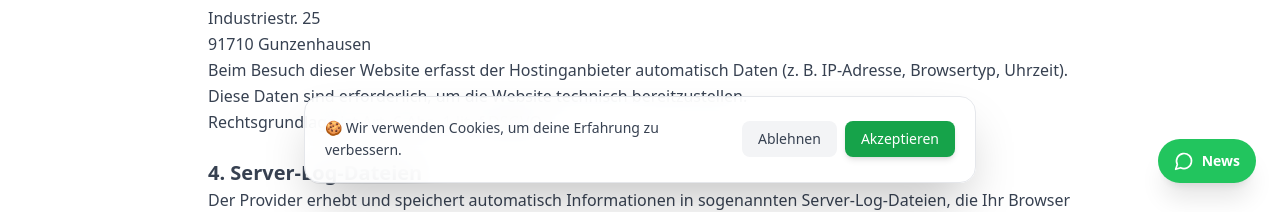
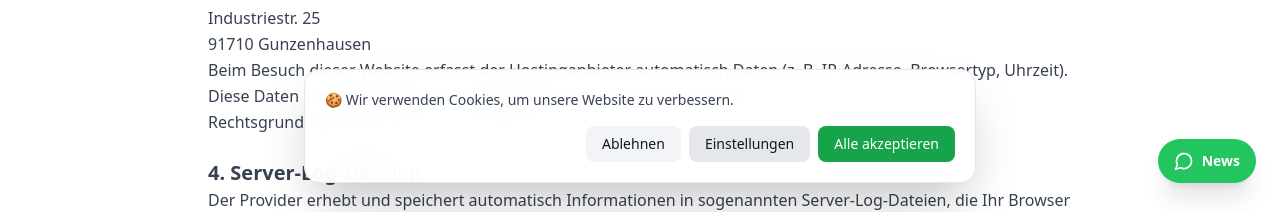
Before and after one commit to Wowax83/studernheim-website, a Next.js app: page /datenschutz in a window 1280 px wide. Shown: the part 593-805 px from the top of the page. Built offline with nearby package versions, Linux system fonts and the light colour scheme; no server answers.

Commit message:
Update cookie-banner.tsx

```diff
--- a/components/cookie-banner.tsx
+++ b/components/cookie-banner.tsx
@@ -1,59 +1,170 @@
 'use client'
 
 import { useState, useEffect } from 'react'
+import { motion } from 'framer-motion'
+import { Settings } from 'lucide-react'
+
+type ConsentType = {
+  necessary: boolean
+  analytics: boolean
+}
 
 export default function CookieBanner() {
   const [visible, setVisible] = useState(false)
   const [mounted, setMounted] = useState(false)
+  const [consent, setConsent] = useState<ConsentType | null>(null)
+  const [showSettings, setShowSettings] = useState(false)
 
   useEffect(() => {
     setMounted(true)
 
-    const consent = localStorage.getItem('cookieConsent')
-    if (!consent) {
+    const saved = localStorage.getItem('cookieConsent')
+
+    if (saved) {
+      const parsed = JSON.parse(saved)
+      setConsent(parsed)
+
+      // 👉 Consent Mode vorbereiten
+      if (parsed.analytics) {
+        window.gtag?.('consent', 'update', {
+          analytics_storage: 'granted'
+        })
+      }
+    } else {
       setVisible(true)
     }
   }, [])
 
-  const accept = () => {
-    localStorage.setItem('cookieConsent', 'accepted')
+  const saveConsent = (data: ConsentType) => {
+    localStorage.setItem('cookieConsent', JSON.stringify(data))
+    setConsent(data)
     setVisible(false)
+    setShowSettings(false)
+
+    // 👉 Google Consent Mode vorbereiten
+    if (data.analytics) {
+      window.gtag?.('consent', 'update', {
+        analytics_storage: 'granted'
+      })
+    } else {
+      window.gtag?.('consent', 'update', {
+        analytics_storage: 'denied'
+      })
+    }
   }
 
-  const decline = () => {
-    localStorage.setItem('cookieConsent', 'declined')
-    setVisible(false)
+  const acceptAll = () => {
+    saveConsent({ necessary: true, analytics: true })
   }
 
-  if (!mounted || !visible) return null
+  const declineAll = () => {
+    saveConsent({ necessary: true, analytics: false })
+  }
+
+  const openSettings = () => {
+    setVisible(true)
+    setShowSettings(true)
+  }
+
+  if (!mounted) return null
 
   return (
+    <>
+      {/* 🍪 BANNER */}
+      {visible && (
         <div className="fixed bottom-6 left-1/2 -translate-x-1/2 z-50 w-[95%] max-w-2xl">
-      <div className="bg-white/90 backdrop-blur-lg shadow-2xl border border-gray-200 rounded-2xl p-5 flex flex-col sm:flex-row items-center justify-between gap-4">
+          <div className="bg-white/95 backdrop-blur-xl shadow-2xl border border-gray-200 rounded-2xl p-5">
 
-        {/* Text */}
-        <p className="text-sm text-gray-700 text-center sm:text-left leading-relaxed">
-          🍪 Wir verwenden Cookies, um deine Erfahrung zu verbessern.
+            {!showSettings ? (
+              <>
+                <p className="text-sm text-gray-700 mb-4 text-center sm:text-left">
+                  🍪 Wir verwenden Cookies, um unsere Website zu verbessern.
                 </p>
 
-        {/* Buttons */}
-        <div className="flex gap-2">
+                <div className="flex flex-col sm:flex-row gap-2 justify-end">
                   <button
-            onClick={decline}
-            className="px-4 py-2 rounded-lg text-sm bg-gray-100 hover:bg-gray-200 text-gray-700 transition"
+                    onClick={declineAll}
+                    className="px-4 py-2 rounded-lg text-sm bg-gray-100 hover:bg-gray-200"
                   >
                     Ablehnen
                   </button>
 
                   <button
-            onClick={accept}
-            className="px-4 py-2 rounded-lg text-sm bg-green-600 hover:bg-green-700 text-white shadow-md transition"
+                    onClick={() => setShowSettings(true)}
+                    className="px-4 py-2 rounded-lg text-sm bg-gray-200 hover:bg-gray-300"
                   >
-            Akzeptieren
+                    Einstellungen
+                  </button>
+
+                  <button
+                    onClick={acceptAll}
+                    className="px-4 py-2 rounded-lg text-sm bg-green-600 text-white"
+                  >
+                    Alle akzeptieren
                   </button>
                 </div>
+              </>
+            ) : (
+              <>
+                <h3 className="font-bold mb-4">Cookie Einstellungen</h3>
+
+                <div className="space-y-3 text-sm">
+                  <div className="flex justify-between items-center">
+                    <span>Notwendige Cookies</span>
+                    <span className="text-green-600 font-medium">Immer aktiv</span>
+                  </div>
+
+                  <div className="flex justify-between items-center">
+                    <span>Statistik (Google Analytics)</span>
+                    <input
+                      type="checkbox"
+                      checked={consent?.analytics ?? false}
+                      onChange={(e) =>
+                        setConsent({
+                          necessary: true,
+                          analytics: e.target.checked
+                        })
+                      }
+                    />
+                  </div>
+                </div>
+
+                <div className="mt-4 flex justify-end gap-2">
+                  <button
+                    onClick={() => setShowSettings(false)}
+                    className="px-4 py-2 bg-gray-100 rounded-lg"
+                  >
+                    Zurück
+                  </button>
+
+                  <button
+                    onClick={() =>
+                      saveConsent(consent || { necessary: true, analytics: false })
+                    }
+                    className="px-4 py-2 bg-green-600 text-white rounded-lg"
+                  >
+                    Speichern
+                  </button>
+                </div>
+              </>
+            )}
 
           </div>
         </div>
+      )}
+
+      {/* ⚙️ BUTTON */}
+      {consent && !visible && (
+        <motion.button
+          onClick={openSettings}
+          initial={{ scale: 0 }}
+          animate={{ scale: 1 }}
+          whileHover={{ scale: 1.1 }}
+          className="fixed bottom-6 left-6 z-50 bg-white px-4 py-3 rounded-full shadow-xl border"
+        >
+          <Settings size={18} />
+        </motion.button>
+      )}
+    </>
   )
 }
```
Lines whose indentation alone changed are shown as unchanged.
